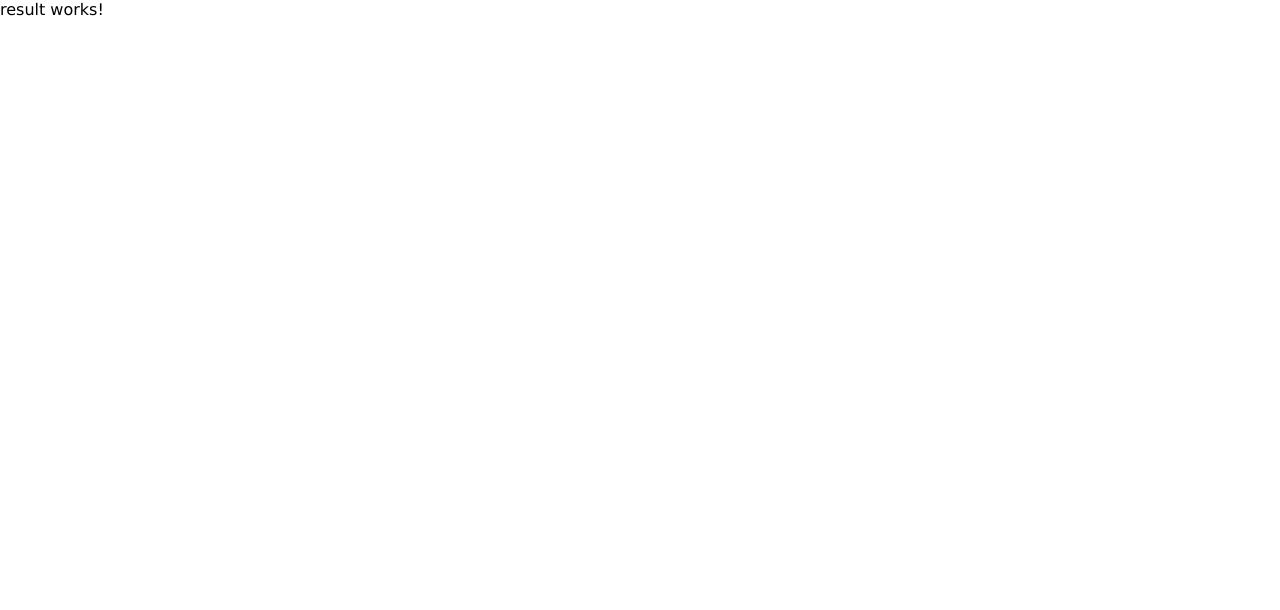
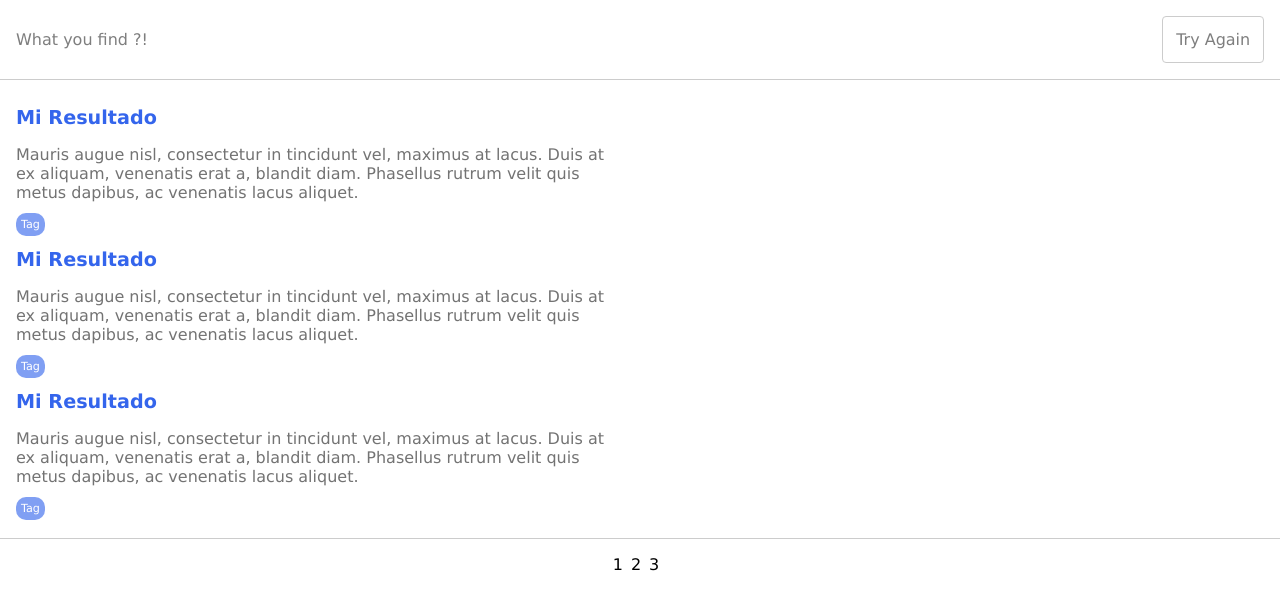
Before and after one commit to Vfranco/v8-project, an Angular app: page /result in a window 1280 px wide. Shown: the top 610 px of the page. Built offline with nearby package versions, Linux system fonts and the light colour scheme.

Commit message:
Vista de Result

```diff
--- a/src/app/pages/result/result.component.html
+++ b/src/app/pages/result/result.component.html
@@ -1 +1,16 @@
-<p>result works!</p>
+<div class="box">
+  <div class="box-header border-bottom-1 d-flex justify-content-between">
+    <span class="box-header-title">What you find ?!</span>
+    <a [routerLink]="['/']" class="btn btn-default">Try Again</a>
+  </div>
+  <div class="box-body">
+    <app-snippet></app-snippet>
+    <app-snippet></app-snippet>
+    <app-snippet></app-snippet>
+  </div>
+  <div class="box-footer box-footer--centered border-top-1">
+    <span>1</span>
+    <span>2</span>
+    <span>3</span>
+  </div>
+</div>
--- /dev/null
+++ b/src/app/shared/snippet/snippet.component.html
@@ -0,0 +1,12 @@
+<div class="snippet-title">
+  <h1>Mi Resultado</h1>
+</div>
+<div class="snippet-description">
+  <p>
+    Mauris augue nisl, consectetur in tincidunt vel, maximus at lacus. Duis at ex aliquam, venenatis erat a, blandit
+    diam. Phasellus rutrum velit quis metus dapibus, ac venenatis lacus aliquet.
+  </p>
+</div>
+<div class="snippet-tags">
+  <span class="snippet-tags--badge">Tag</span>
+</div>
--- /dev/null
+++ b/src/app/shared/snippet/snippet.component.scss
@@ -0,0 +1,30 @@
+.snippet {
+  $_snippet-color-text: #3465ec;
+  $_snippet-color-description: #737373;
+  $_snippet-color-badge: #809ff3;
+
+  &-title {
+    font-size: 0.6rem;
+    color: $_snippet-color-text;
+  }
+
+  &-description {
+    color: $_snippet-color-description;
+    max-width: 600px;
+
+    p {
+      margin: 1rem 0;
+    }
+  }
+
+  &-tags {
+    font-size: 0.7rem;
+
+    &--badge {
+      padding: 5px;
+      background-color: $_snippet-color-badge;
+      border-radius: 10px;
+      color: #fff;
+    }
+  }
+}
--- /dev/null
+++ b/src/app/shared/snippet/snippet.component.ts
@@ -0,0 +1,18 @@
+import { Component, OnInit } from '@angular/core';
+
+@Component({
+  selector: 'app-snippet',
+  templateUrl: './snippet.component.html',
+  styleUrls: ['./snippet.component.scss'],
+  host: {
+    class: 'snippet mt-10 mb-7'
+  }
+})
+export class SnippetComponent implements OnInit {
+
+  constructor() { }
+
+  ngOnInit(): void {
+  }
+
+}
--- a/src/assets/theming/spacing.scss
+++ b/src/assets/theming/spacing.scss
@@ -46,3 +46,12 @@ $to: 30;
     }
   }
 }
+
+// border directions
+@each $abbr, $name in ("t": "top", "r": "right", "b": "bottom", "l": "left") {
+  @for $i from $from through $to {
+    .border-#{$name}-#{$i} {
+      border-#{$name}: 1px * $i solid #ccc;
+    }
+  }
+}
--- a/src/styles.scss
+++ b/src/styles.scss
@@ -34,6 +34,11 @@ a {
       color: $gray;
     }
 
+    &-title {
+      color: #7e7e7e;
+      font-size: 1rem;
+    }
+
     &--center {
       display: flex;
       justify-content: center;
@@ -50,6 +55,15 @@ a {
     display: flex;
     padding: 1rem;
     justify-content: flex-end;
+
+    &--centered {
+      display: flex;
+      justify-content: center;
+
+      span {
+        letter-spacing: 8px;
+      }
+    }
   }
 }
 
@@ -92,3 +106,12 @@ a {
 .is-relative {
   position: relative;
 }
+
+.d-flex {
+  display: flex;
+}
+
+.justify-content-between {
+  justify-content: space-between;
+  align-items: center;
+}
```
Also changed, not shown: src/app/shared/shared.module.ts (+9 -2 lines).
